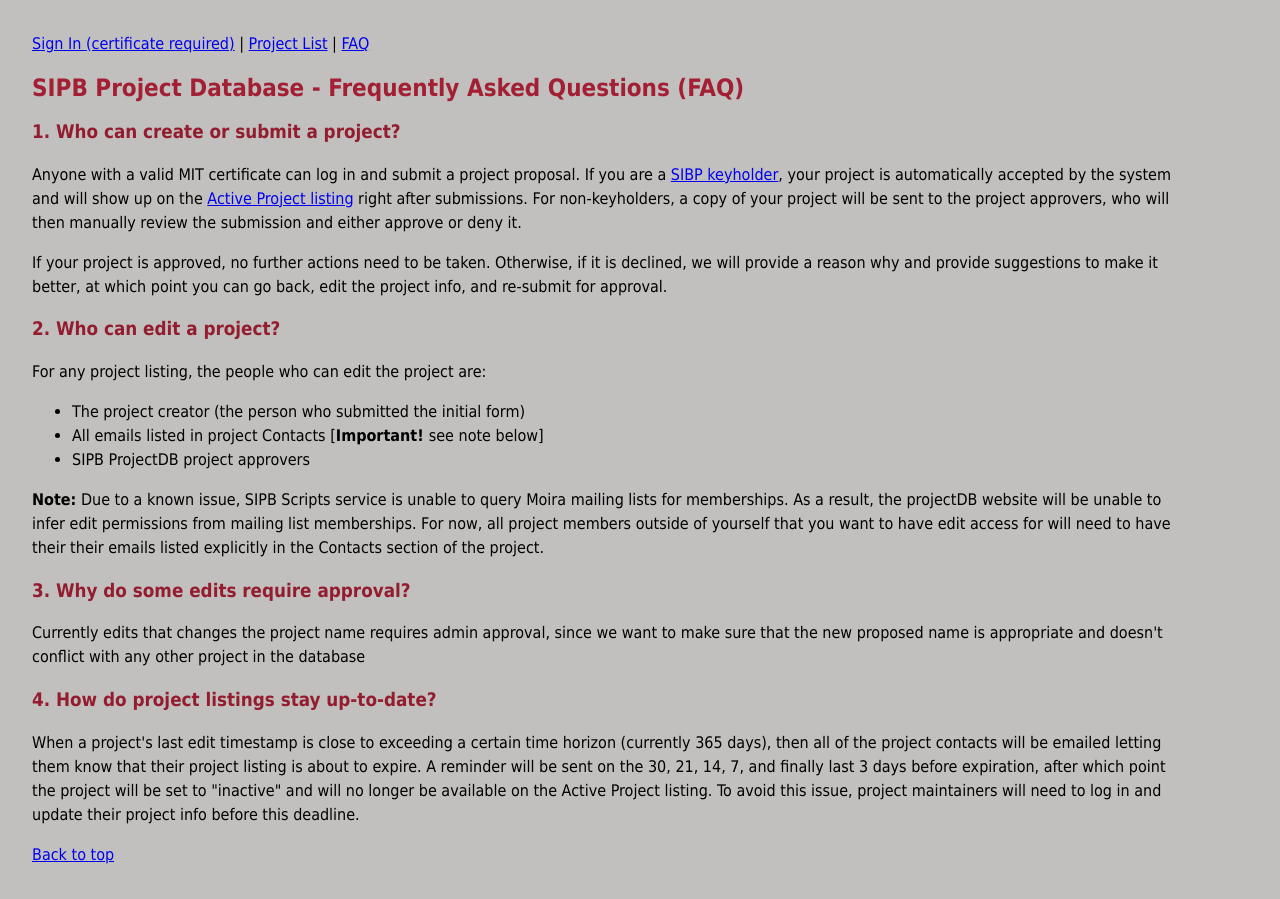
After one commit to sipb/project-database, a Python web app: template web_scripts/templates/faq.html in a window 1280 px wide. The commit adds this page. Run offline with Jinja, Linux system fonts and the light colour scheme; the template is opened without the code that fills it: most values are stand-ins (such as "Sample title", 1, 10 or a date in 2020).

Commit message:
Add content to faq.html, add faq.py to allow loading of navigation bar

```diff
--- a/web_scripts/editproject.py
+++ b/web_scripts/editproject.py
@@ -49,7 +49,8 @@
         project_id=project_id,
         deauthlink=deauthlink,
         can_add=can_add,
-        operation='Update project'
+        operation='Update project',
+        last_edit=project_info['last_edit_timestamp']
     ).encode('utf-8')
     return result
 
--- /dev/null
+++ b/web_scripts/templates/faq.html
@@ -0,0 +1,35 @@
+<!DOCTYPE html>
+
+<html lang="en">
+    <head>
+        <title>FAQ | SIPB ProjectDB</title>
+        <meta charset="UTF-8">
+        <link rel="stylesheet" type="text/css" href="templates/style.css" />
+        <script type="text/javascript" src="templates/roles.js"></script>
+        <script type="text/javascript" src="templates/links.js"></script>
+    </head>
+        <body>
+        <div id="faq-block">
+            <a id="top"></a>
+            {% include 'navigationlinks.html' %}
+            <h2>SIPB Project Database - Frequently Asked Questions (FAQ)</h2>
+            <h3>1. Who can create or submit a project?</h3>
+                <p>Anyone with a valid MIT certificate can log in and submit a project proposal. If you are a <a href="https://sipb.mit.edu/members/">SIBP keyholder</a>, your project is automatically accepted by the system and will show up on the <a href="projectlist.py">Active Project listing</a> right after submissions. For non-keyholders, a copy of your project will be sent to the project approvers, who will then manually review the submission and either approve or deny it.</p>
+                <p>If your project is approved, no further actions need to be taken. Otherwise, if it is declined, we will provide a reason why and provide suggestions to make it better, at which point you can go back, edit the project info, and re-submit for approval.</p>
+            <h3>2. Who can edit a project?</h3>
+                <p>For any project listing, the people who can edit the project are:</p>
+                <ul>
+                    <li>The project creator (the person who submitted the initial form)</li>
+                    <li>All emails listed in project Contacts [<b>Important! </b>see note below]</li>
+                    <li>SIPB ProjectDB project approvers</li>
+                    </ul>
+                <p><b>Note:</b> Due to a known issue, SIPB Scripts service is unable to query Moira mailing lists for memberships. As a result, the projectDB website will be unable to infer edit permissions from mailing list memberships. For now, all project members outside of yourself that you want to have edit access for will need to have their their emails listed explicitly in the Contacts section of the project.</p>
+            <h3>3. Why do some edits require approval?</h3>
+                <p>Currently edits that changes the project name requires admin approval, since we want to make sure that the new proposed name is appropriate and doesn't conflict with any other project in the database</p>
+            <h3>4. How do project listings stay up-to-date?</h3>
+                <p>When a project's last edit timestamp is close to exceeding a certain time horizon (currently 365 days), then all of the project contacts will be emailed letting them know that their project listing is about to expire. A reminder will be sent on the 30, 21, 14, 7, and finally last 3 days before expiration, after which point the project will be set to "inactive" and will no longer be available on the Active Project listing. To avoid this issue, project maintainers will need to log in and update their project info before this deadline. </p>
+            <a href="#top">Back to top</a>
+        </div>
+
+    </body>
+</html>
--- a/web_scripts/templates/navigationlinks.html
+++ b/web_scripts/templates/navigationlinks.html
@@ -11,5 +11,5 @@
         <a href="addproject.py">Add Project</a>
     {% endif %}
     |
-    <a href="faq.html">FAQ</a>
+    <a href="faq.py">FAQ</a>
 </p>
--- a/web_scripts/templates/style.css
+++ b/web_scripts/templates/style.css
@@ -10,8 +10,15 @@
 h2 {
     color: #a31f34;
 }
+h3 {
+    color: #941C2F
+}
 #content-block{
     margin: 1em;
+}
+#faq-block {
+    margin: 2em;
+    margin-right: 6em;
 }
 
 table {
```
Also changed, not shown: documentation/faq.md (added, +3 -0 lines), web_scripts/faq.html (deleted, +0 -15 lines), web_scripts/faq.py (added, +44 -0 lines).
